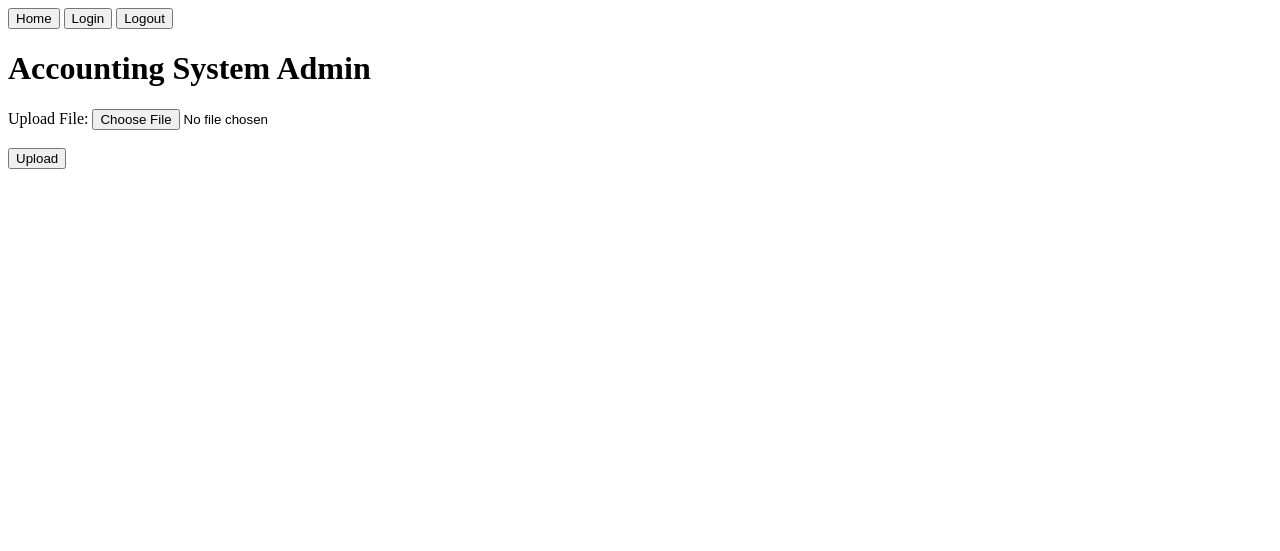
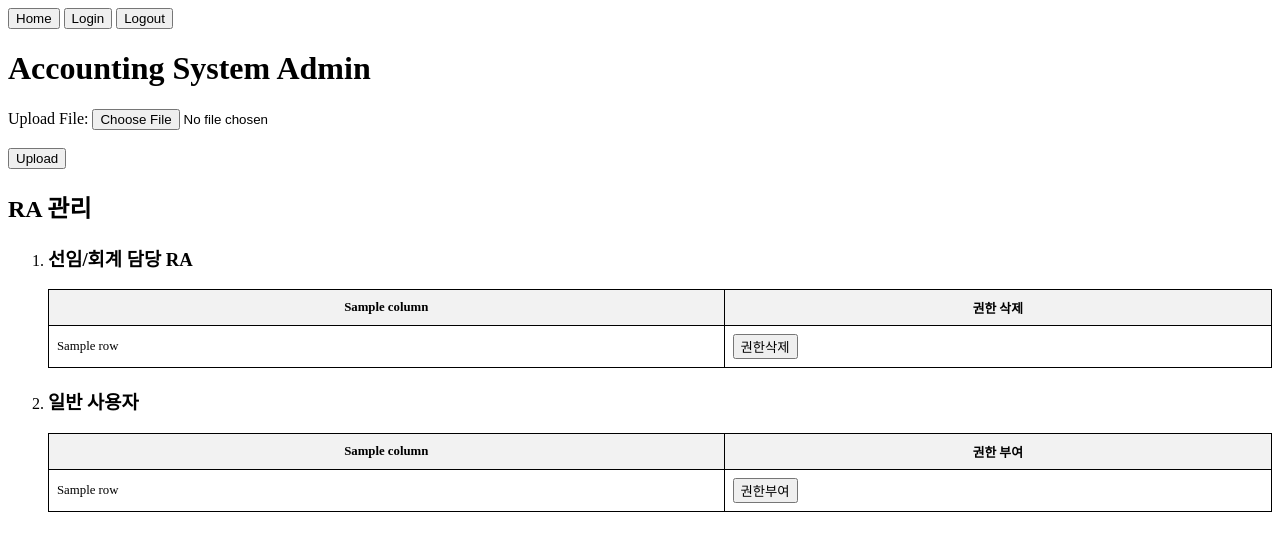
Before and after one commit to daehan00/house_account_project, a Flask app: template custom_image/flask_server/templates/admin.html in a window 1280 px wide. Shown: the top 551 px of the page. Run offline with Flask 3, Linux system fonts and the light colour scheme; the template is opened without the code that fills it: most values are stand-ins (such as "Sample title", 1, 10 or a date in 2020).

Commit message:
apiurl fix

```diff
--- a/custom_image/flask_server/app.py
+++ b/custom_image/flask_server/app.py
@@ -1,7 +1,7 @@
 import os
 import unicodedata
 from flask import Flask, render_template, request, redirect, url_for, flash, session, jsonify, send_file
-from utils import get_files, get_files_from_directory, process_files, ra_login, upload_file, register_ra_list, register_program_list, form_post_receipt, post_receipt_data, get_receipt_list, modify_and_save_excel, delete_receipt_data
+from utils import update_ra_authority, get_ra_list_sorted, get_files, get_files_from_directory, process_files, ra_login, upload_file, register_ra_list, register_program_list, form_post_receipt, post_receipt_data, get_receipt_list, modify_and_save_excel, delete_receipt_data
 from dotenv import load_dotenv
 from datetime import datetime
 load_dotenv()
@@ -62,10 +62,34 @@ def admin():
             return redirect("/")
     elif request.method == "GET":
         if 'admin' in session and session['admin']:
-            return render_template("admin.html")
+            auth_true, auth_false = get_ra_list_sorted()
+            columns = ['year', 'semester', 'house_name', 'user_name', 'user_id', 'email_address']
+            return render_template("admin.html", auth_true=auth_true, auth_false=auth_false, columns=columns)
         else:
             flash("You are not logged in", "error")
             return redirect("/")  # 홈 페이지로 리디렉션
+
+@app.route("/admin/authority/create", methods=["POST"])
+def create_authority():
+    if session.get('admin'):
+        user_id = request.form.get('userId')
+        category, message = update_ra_authority(user_id, True)
+        flash(message, category)
+        return redirect("/admin")
+    else:
+        flash("You do not have permission to create authority", "error")
+        return redirect("/")
+
+@app.route("/admin/authority/delete", methods=["POST"])
+def delete_authority():
+    if session.get('admin'):
+        user_id = request.form.get('user_id')
+        category, message = update_ra_authority(user_id, False)
+        flash(message, category)
+        return redirect("/admin")
+    else:
+        flash("You do not have permission to create authority", "error")
+        return redirect("/")
 
 @app.route('/upload/admin', methods=['POST'])
 def handle_upload_admin():
--- a/custom_image/flask_server/templates/admin.html
+++ b/custom_image/flask_server/templates/admin.html
@@ -2,10 +2,83 @@
 {% block title %}Admin{% endblock %}
 {% block body %}
 <h1>Accounting System Admin</h1>
-<p><form action="/upload/admin" method="post" enctype="multipart/form-data">
+<p>
+    <form action="/upload/admin" method="post" enctype="multipart/form-data">
     <label for="file">Upload File:</label>
     <input type="file" id="file" name="file" required>
     <br><br>
     <input type="submit" value="Upload">
-</form></p>
+    </form>
+</p>
+<h2>RA 관리</h2>
+<ol>
+    <li>
+        <h3>선임/회계 담당 RA</h3>
+        {% if auth_true %}
+            <table>
+                <thead>
+                    <tr>
+                        {% for column in columns %}
+                            <th>{{ column }}</th>
+                        {% endfor %}
+                        <th>권한 삭제</th>
+                    </tr>
+                </thead>
+                <tbody>
+                    {% for row in auth_true %}
+                    <tr>
+                        {% for column in columns %}
+                        <td>{{ row[column] }}</td>
+                        {% endfor %}
+                        <td>
+                            <form action="/admin/authority/delete" method="post" style="display:inline;">
+                                {% for column in columns %}
+                                <input type="hidden" name="userId" value="{{ row[user_id] }}">
+                                {% endfor %}
+                                <button type="submit">권한삭제</button>
+                            </form>
+                        </td>
+                    </tr>
+                    {% endfor %}
+                </tbody>
+            </table>
+        {% else %}
+            <p>권한이 부여된 RA가 없습니다.</p>
+        {% endif %}
+    </li>
+    <li>
+        <h3>일반 사용자</h3>
+        {% if auth_false %}
+            <table>
+                <thead>
+                    <tr>
+                        {% for column in columns %}
+                            <th>{{ column }}</th>
+                        {% endfor %}
+                        <th>권한 부여</th>
+                    </tr>
+                </thead>
+                <tbody>
+                    {% for row in auth_false %}
+                    <tr>
+                        {% for column in columns %}
+                        <td>{{ row[column] }}</td>
+                        {% endfor %}
+                        <td>
+                            <form action="/admin/authority/create" method="post" style="display:inline;">
+                                {% for column in columns %}
+                                <input type="hidden" name="user_id" value="{{ row[user_id] }}">
+                                {% endfor %}
+                                <button type="submit">권한부여</button>
+                            </form>
+                        </td>
+                    </tr>
+                    {% endfor %}
+                </tbody>
+            </table>
+        {% else %}
+            <p>권한이 부여된 RA가 없습니다.</p>
+        {% endif %}
+    </li>
+</ol>
 {% endblock %}
```
Also changed, not shown: custom_image/flask_server/api.py (+4 -4 lines), custom_image/flask_server/utils.py (+41 -1 lines), 5 other files.
